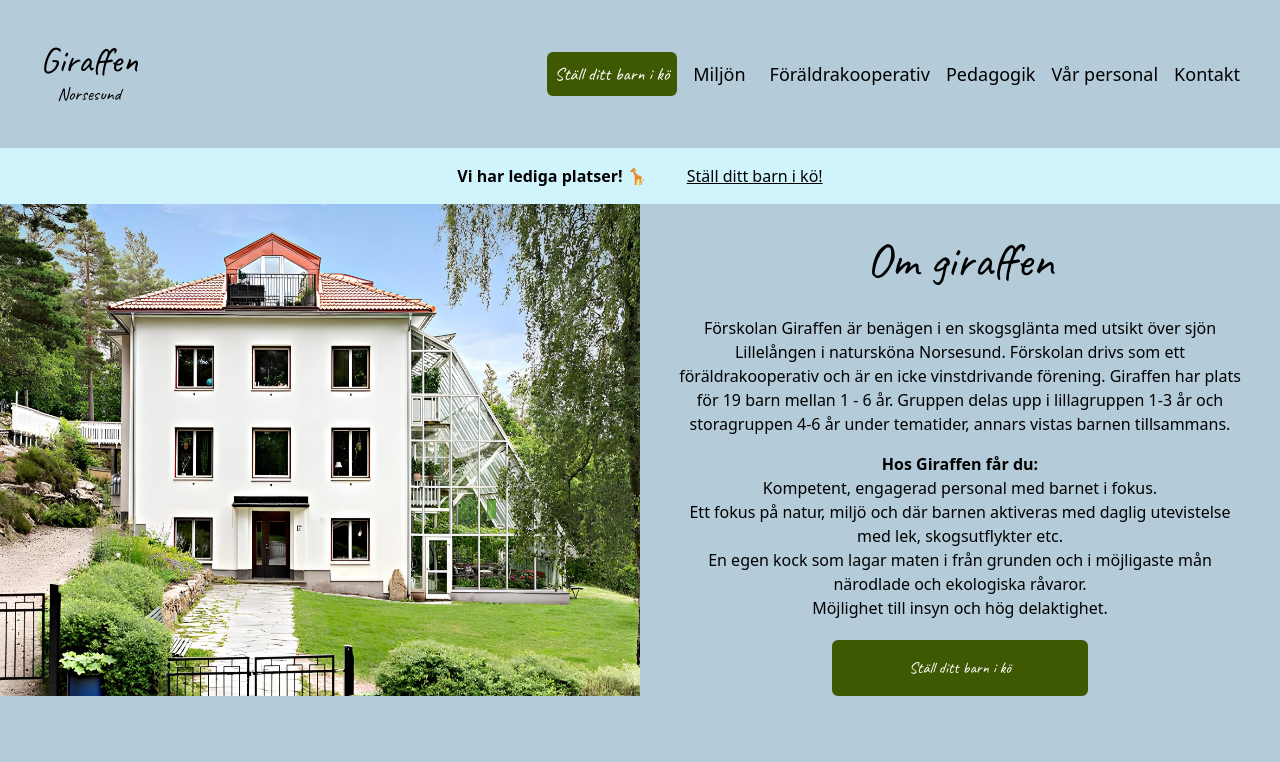
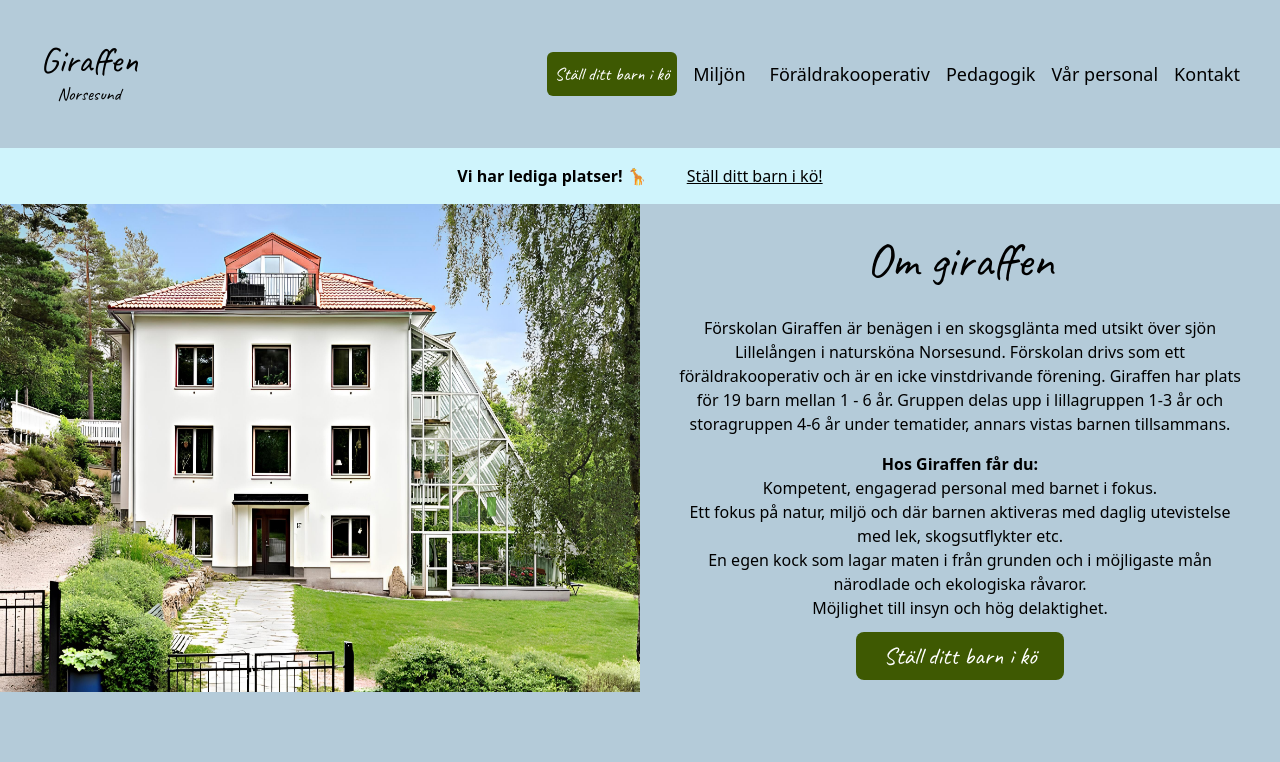
Before and after one commit to dannebrob/giraffen, a Next.js app: page / in a window 1280 px wide. Shown: the top 762 px of the page. Built offline with nearby package versions, Linux system fonts and the light colour scheme.

Commit message:
Update link styling in Hero component

```diff
--- a/src/components/Hero.js
+++ b/src/components/Hero.js
@@ -40,7 +40,7 @@ export const Hero = () => {
                 <li>En egen kock som lagar maten i från grunden och i möjligaste mån närodlade och ekologiska råvaror.</li>
                 <li>Möjlighet till insyn och hög delaktighet.</li>
             </ul>
-            <Link href="/kontakt" className={`bg-green rounded-md p-4 text-white md:w-64 mt-5 ${caveat.className}`}>Ställ ditt barn i kö</Link>
+            <Link href="/kontakt" className={`p-2 bg-green w-52 m-3 text-center rounded-lg text-2xl text-white ${caveat.className}`}>Ställ ditt barn i kö</Link>
             </div>
         </div>
     </section>
```
